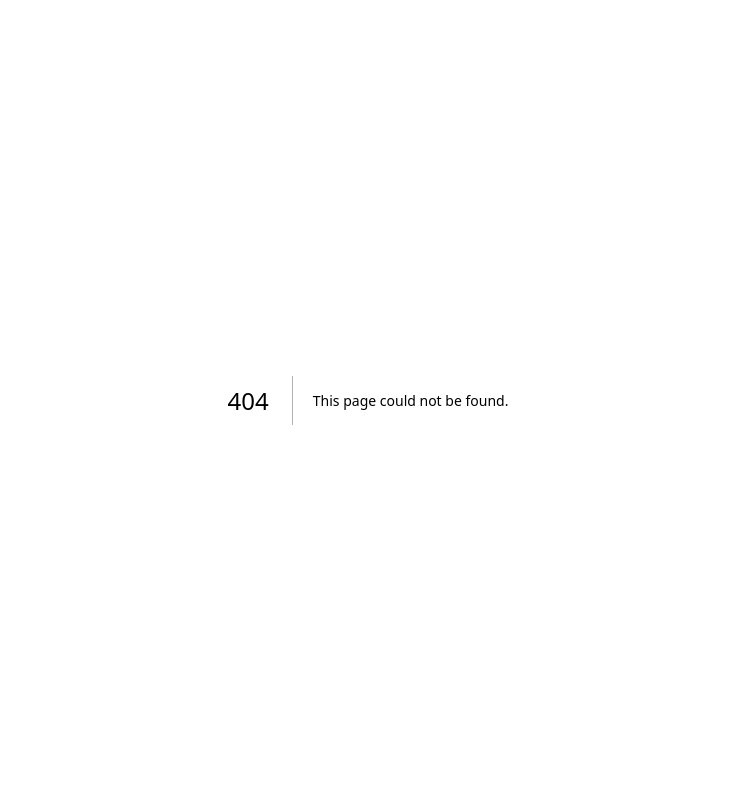
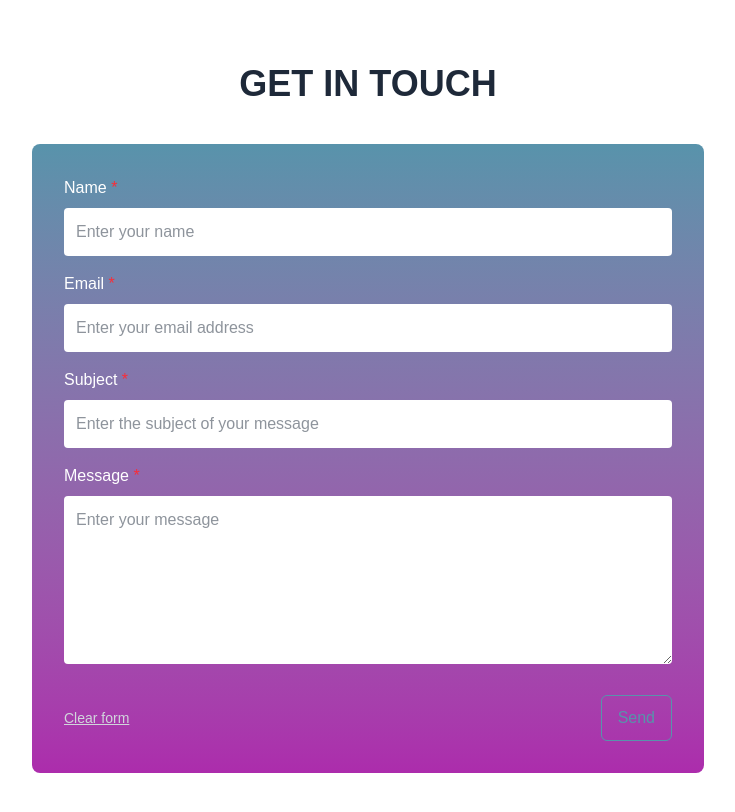
Before and after one commit to plutopulp/plutopulp.com, a Next.js app in the folder web/: page /contact in a window 1280 px wide. Before the commit this address had no page. Shown: the top 812 px of the page, without its empty margins (272-1007 px from the left). Built offline with nearby package versions, Linux system fonts and the light colour scheme.

Commit message:
contact section and page

```diff
--- /dev/null
+++ b/web/src/app/contact/page.tsx
@@ -0,0 +1,16 @@
+import { Metadata } from "next";
+import ContactSection from "@/components/contact/ContactSection";
+
+export const metadata: Metadata = {
+  title: "Contact | Pluto Pulp",
+  description:
+    "Get in touch with me for work inquiries, collaborations, or just to say hello.",
+};
+
+export default function ContactPage() {
+  return (
+    <main className="min-h-screen">
+      <ContactSection />
+    </main>
+  );
+}
--- /dev/null
+++ b/web/src/components/contact/ContactSection.tsx
@@ -0,0 +1,21 @@
+import ContactForm from "./ContactForm";
+
+export const ContactSection = () => {
+  return (
+    <section className="py-16 px-4">
+      <div className="container mx-auto max-w-5xl">
+        <div className="text-center mb-10">
+          <h2 className="text-4xl font-bold mb-4 text-gray-800 dark:text-white">
+            GET IN TOUCH
+          </h2>
+        </div>
+
+        <div className="flex justify-center">
+          <ContactForm />
+        </div>
+      </div>
+    </section>
+  );
+};
+
+export default ContactSection;
```
